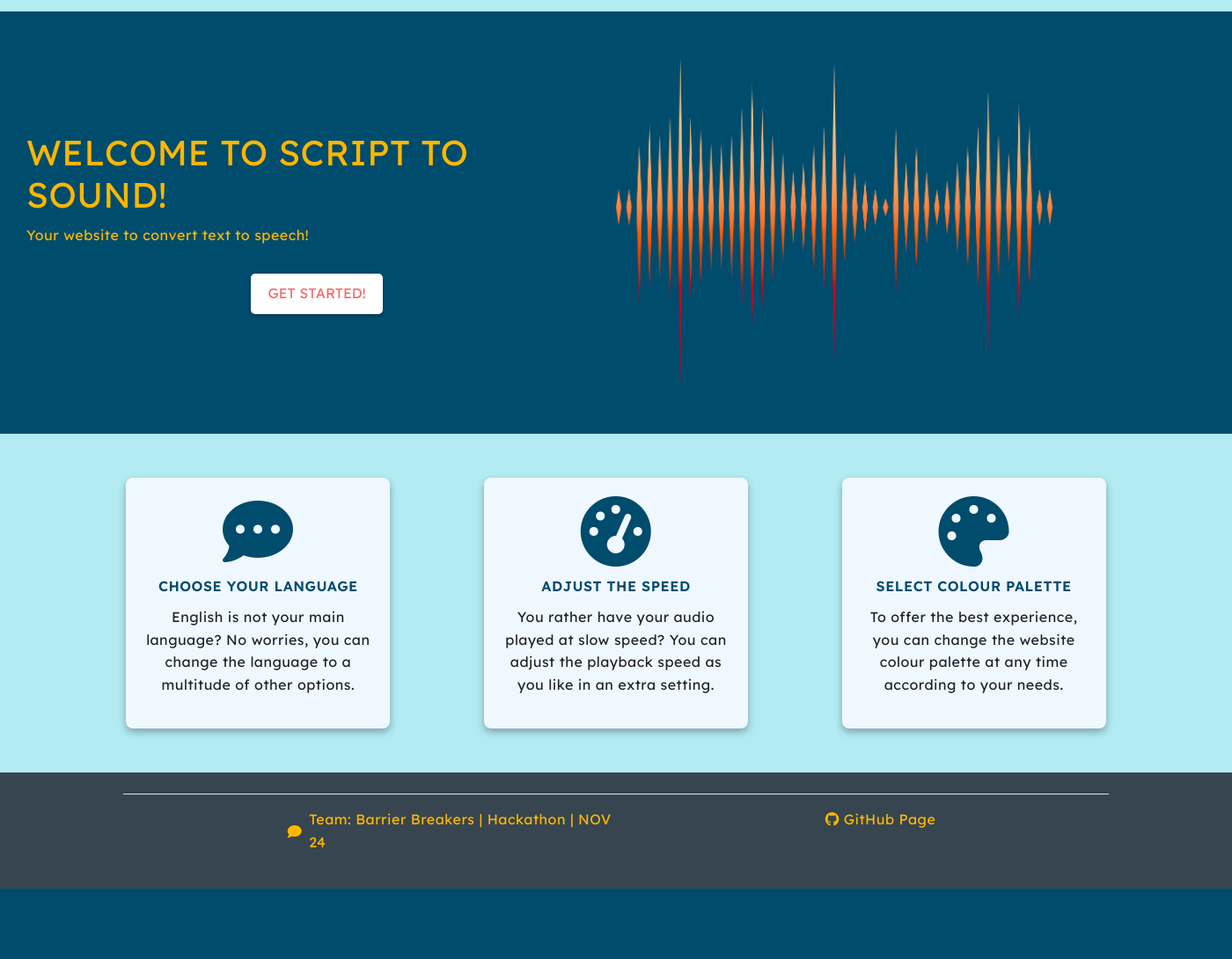
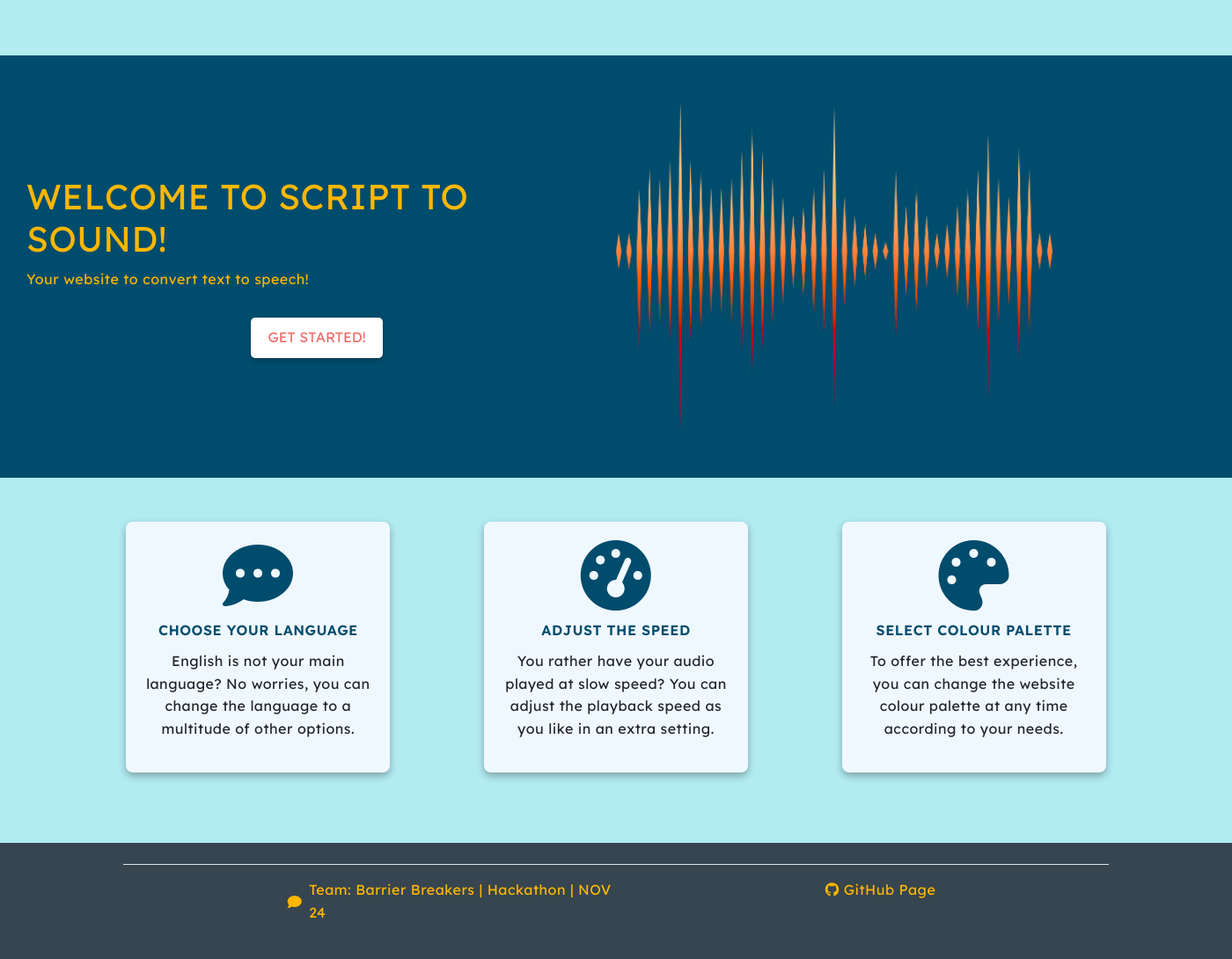
Before and after one commit to hannahro15/Nov24Hackathon, a Django app: page / in a window 1400 px wide. Shown: the part 87-1177 px from the top of the page at 88% size. Before the commit the page ends 1097 px from the top, so only its background shows below. Run offline with Django 5.2, Linux system fonts and the light colour scheme.

Commit message:
Fix main-body top margin on large devices

```diff
--- a/static/css/styles.css
+++ b/static/css/styles.css
@@ -726,9 +726,17 @@ form>div {
   }
 }
 
+@media screen and (max-width: 1400px) {
+  #main-body {
+    margin-top: 150px;
+    margin-bottom: 30px;
+  }
+}
+
 @media screen and (max-width: 1200px) {
   #main-body {
     margin-top: 150px;
+    margin-bottom: 30px;
   }
 }
 
```
